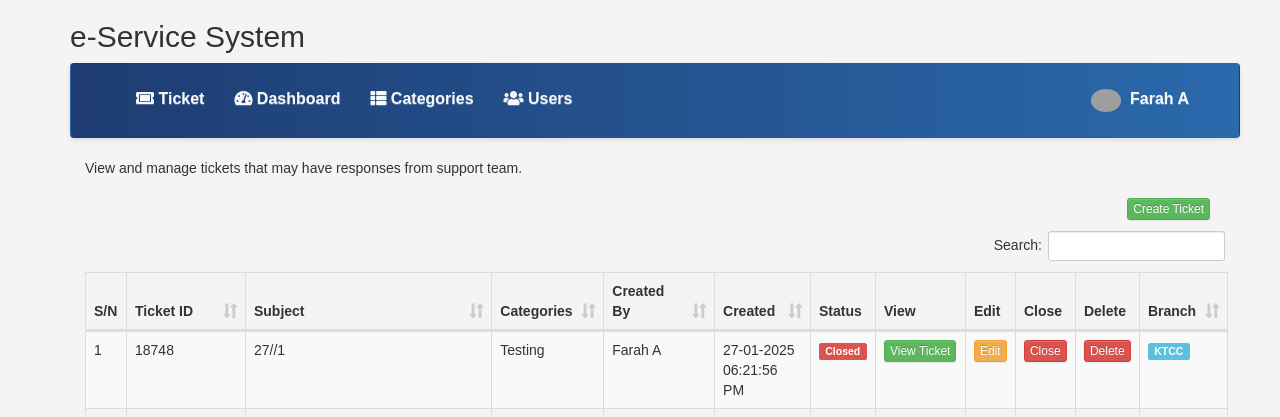
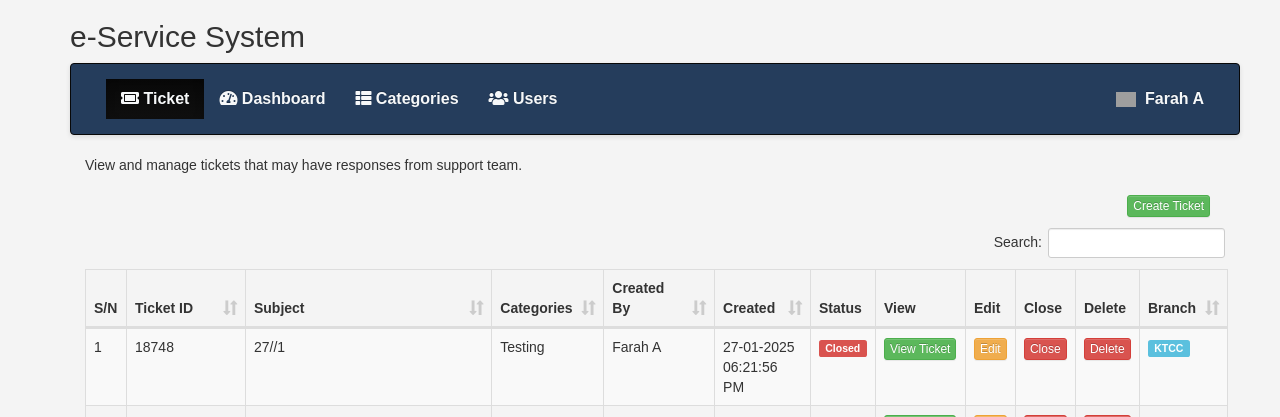
Before and after one commit to farahika08/system, a PHP site: page /ticket.php in a window 1280 px wide. Shown: the top 417 px of the page. Run offline with PHP 8.4, Linux system fonts and the light colour scheme; the visitor is signed in with stand-in values (Sample User, id 1); data comes from the database, SQL or seed files in the repository; some libraries are stand-ins or nearby versions; grey boxes are pictures that could not be loaded.

Commit message:
Update menus.php

```diff
--- a/menus.php
+++ b/menus.php
@@ -1,4 +1,3 @@
-<!DOCTYPE html>
 <html lang="en">
 <head>
 <meta charset="UTF-8">
@@ -55,10 +54,8 @@
 </head>
 <body>
 
-	<nav class="navbar navbar-expand-lg navbar-dark">
+	<nav class="navbar navbar-inverse" style="background: #253d5c; color: #f6f8f9; font-weight: bold;">
     <div class="container-fluid">
-
-            <div class="collapse navbar-collapse" id="navbarNav">
     <ul class="nav navbar-nav menus">
                     <li id="ticket" class="nav-item">
                         <a href="ticket.php" class="nav-link"><i class="fas fa-ticket-alt"></i> Ticket</a>
@@ -76,21 +73,16 @@
                     <?php endif; ?>
                 </ul>
         <ul class="nav navbar-nav navbar-right">
-                    <li class="dropdown nav-item">
-                        <a href="#" class="dropdown-toggle nav-link" data-toggle="dropdown">
+            <li class="dropdown">
+                <a href="#" class="dropdown-toggle" data-toggle="dropdown">
                     <span class="label label-pill label-danger count"></span>
-                            <img src="//gravatar.com/avatar/<?php echo md5($user['email']); ?>?s=100" class="user-avatar" width="30" alt="User  Avatar">
+                    <img src="//gravatar.com/avatar/<?php echo md5($user['email']); ?>?s=100" width="20" alt="User Avatar">&nbsp;
                     <?php echo isset($_SESSION["userid"]) ? $user['name'] : ''; ?>
                 </a>
                 <ul class="dropdown-menu">
-                            <li><a href="logout.php" class="dropdown-item">Logout</a></li>
+                    <li><a href="logout.php">Logout</a></li>
                 </ul>
             </li>
         </ul>
     </div>
-        </div>
 </nav>
-
-    <script src="https://maxcdn.bootstrapcdn.com/bootstrap/3.3.7/js/bootstrap.min.js"></script>
-</body>
-</html>
```
Lines whose indentation alone changed are shown as unchanged.
